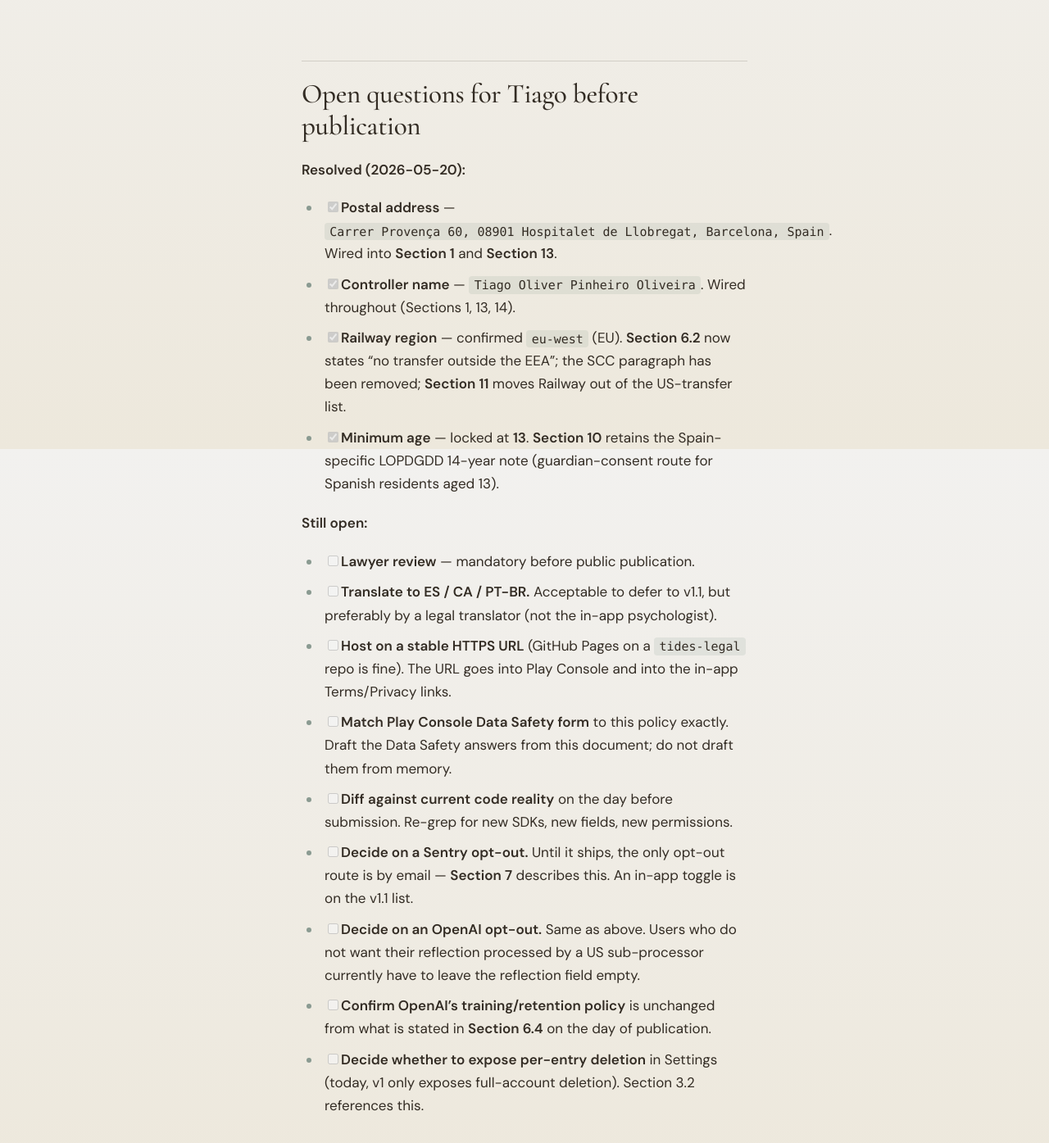
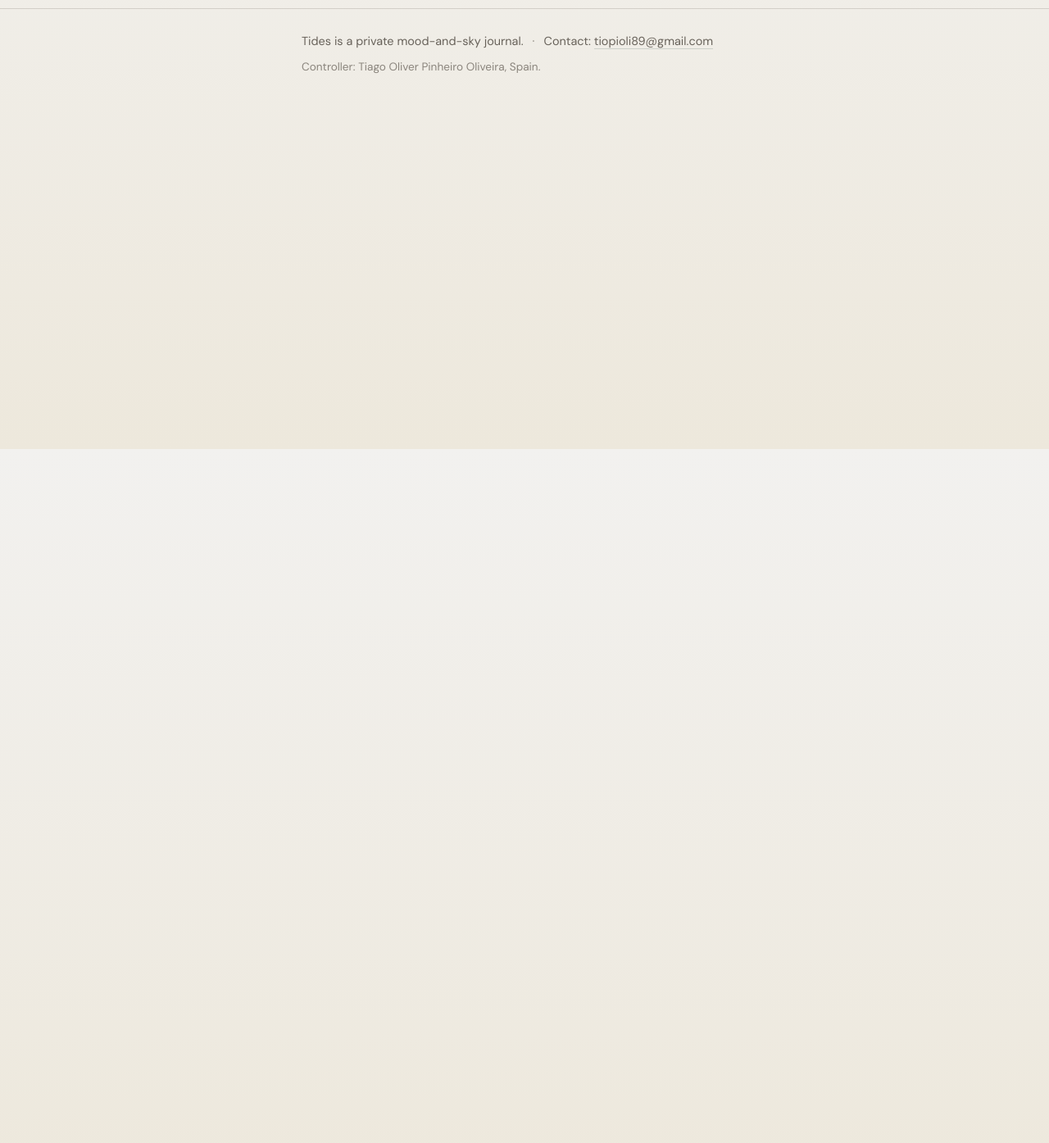
Before and after one commit to tiago-o-pinheiro/tides-legal, a Jekyll site: the page built from privacy.md, in a window 1280 px wide and 1400 px high, scrolled down 21952 px. Shown: the top 1395 px of the window at 82% size. Built offline with Jekyll 4.4.1, drawn with Linux system fonts in a browser that asks for light colours; after the commit the page ends 22094 px from its top, so only the background shows below that.

Commit message:
Hide internal working notes from the public site
Move the "Open questions for Tiago" tails out of privacy.md and terms.md
into _notes/open-questions.md, and exclude data-safety.md from the
Jekyll build. _notes/ is underscore-prefixed (Jekyll convention) and
also added to the exclude list defensively.

The public pages (privacy.html, terms.html, index.html) now end with
the "Working draft — not legal advice" footer; the working notes and
the Play Console Data Safety draft remain in the repo for editing but
are no longer served as Pages.

Co-Authored-By: Claude Opus 4.7 (1M context) <noreply@anthropic.com>

```diff
--- a/_config.yml
+++ b/_config.yml
@@ -27,3 +27,5 @@ exclude:
   - Gemfile.lock
   - vendor
   - README.md
+  - _notes
+  - data-safety.md
--- a/privacy.md
+++ b/privacy.md
@@ -702,46 +702,3 @@ the substance) will be made without notice.
 > Spain before publication to the general public. Where this policy
 > conflicts with the codebase, the codebase is the source of truth and
 > this policy must be updated, not the code.
-
----
-
-## Open questions for Tiago before publication
-
-**Resolved (2026-05-20):**
-
-- [x] **Postal address** — `Carrer Provença 60, 08901 Hospitalet de
-      Llobregat, Barcelona, Spain`. Wired into **Section 1** and
-      **Section 13**.
-- [x] **Controller name** — `Tiago Oliver Pinheiro Oliveira`. Wired
-      throughout (Sections 1, 13, 14).
-- [x] **Railway region** — confirmed `eu-west` (EU). **Section 6.2**
-      now states "no transfer outside the EEA"; the SCC paragraph has
-      been removed; **Section 11** moves Railway out of the US-transfer
-      list.
-- [x] **Minimum age** — locked at **13**. **Section 10** retains the
-      Spain-specific LOPDGDD 14-year note (guardian-consent route for
-      Spanish residents aged 13).
-
-**Still open:**
-
-- [ ] **Lawyer review** — mandatory before public publication.
-- [ ] **Translate to ES / CA / PT-BR.** Acceptable to defer to v1.1, but
-      preferably by a legal translator (not the in-app psychologist).
-- [ ] **Host on a stable HTTPS URL** (GitHub Pages on a `tides-legal`
-      repo is fine). The URL goes into Play Console and into the in-app
-      Terms/Privacy links.
-- [ ] **Match Play Console Data Safety form** to this policy exactly.
-      Draft the Data Safety answers from this document; do not draft
-      them from memory.
-- [ ] **Diff against current code reality** on the day before submission.
-      Re-grep for new SDKs, new fields, new permissions.
-- [ ] **Decide on a Sentry opt-out.** Until it ships, the only opt-out
-      route is by email — **Section 7** describes this. An in-app toggle
-      is on the v1.1 list.
-- [ ] **Decide on an OpenAI opt-out.** Same as above. Users who do not
-      want their reflection processed by a US sub-processor currently
-      have to leave the reflection field empty.
-- [ ] **Confirm OpenAI's training/retention policy** is unchanged from
-      what is stated in **Section 6.4** on the day of publication.
-- [ ] **Decide whether to expose per-entry deletion** in Settings (today,
-      v1 only exposes full-account deletion). Section 3.2 references this.
```
Also changed, not shown: _notes/open-questions.md (added, +89 -0 lines), terms.md (+0 -36 lines).
